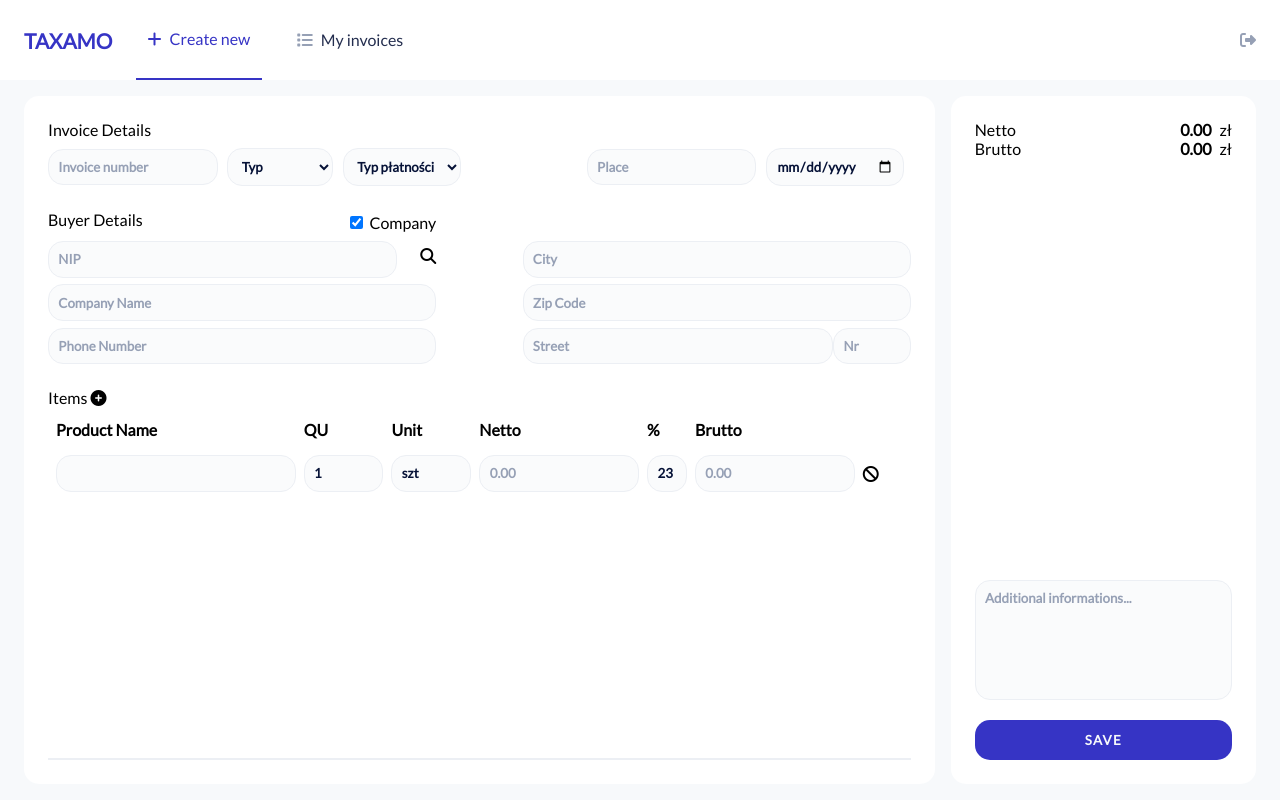
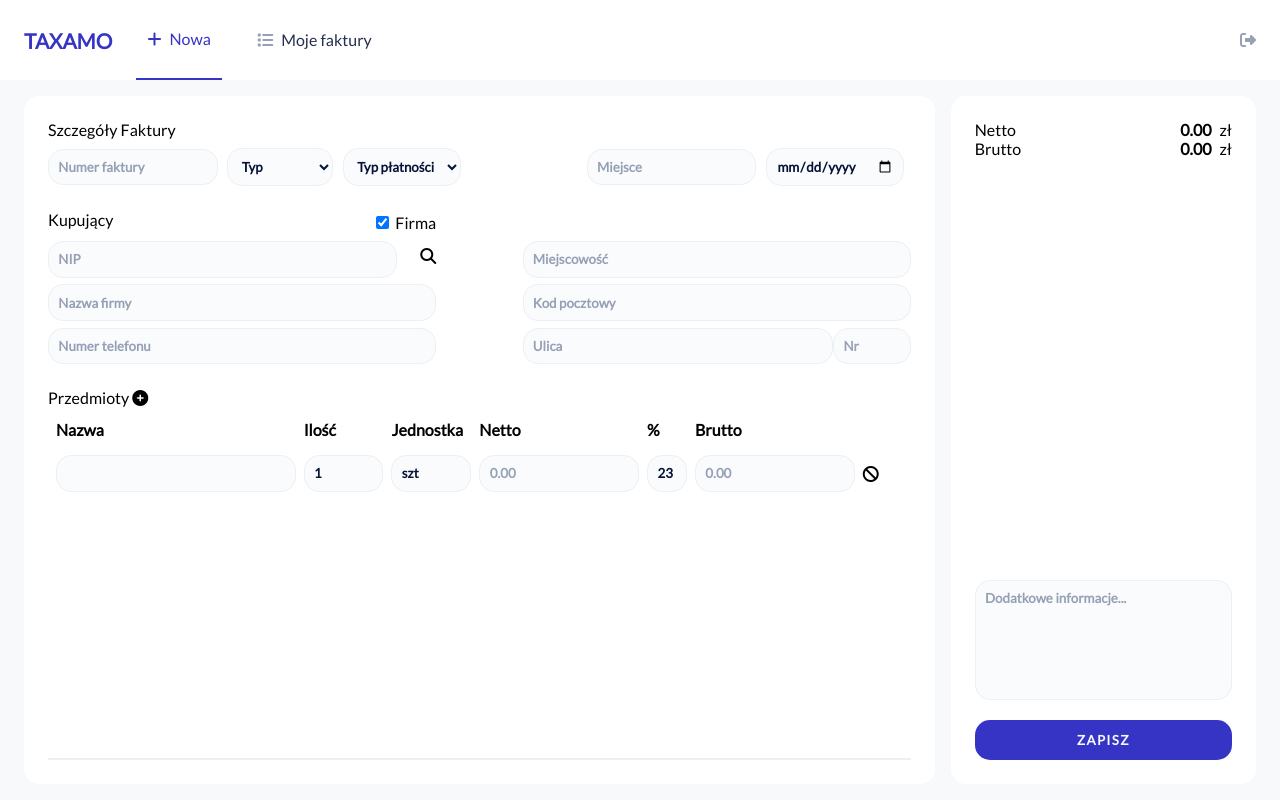
Before and after one commit to fizo99/PAI, a PHP site: page /public/views/new_invoice in a window 1280 px wide. Run offline with PHP 8.4, Linux system fonts and the light colour scheme; some libraries are stand-ins or nearby versions.

Commit message:
# added translation to PL # added spinner animations on success/failure of async operations

```diff
--- a/public/css/commons.css
+++ b/public/css/commons.css
@@ -19,6 +19,8 @@
     --input-text-placeholder: #96A0B5;
 
     --lightblue: #F7F9FB;
+    --fail: #EF595D;
+    --success: #009900;
 }
 
 * {
--- a/public/js/script.js
+++ b/public/js/script.js
@@ -54,16 +54,16 @@ function handleSave() {
         },
         body: JSON.stringify(formData)
     }).then(response => {
-        deactivateSpinner()
         if (response.ok) {
             return response.text()
         } else {
             throw new Error('Something went wrong' + response.text())
         }
     }).then(result => {
-        alert('Success!')
+        spinnerSucces();
     }).catch(err => {
-        alert(err.message)
+        spinnerFailure();
+        console.log(err.message)
     })
 }
 
--- a/public/views/new_invoice.php
+++ b/public/views/new_invoice.php
@@ -3,7 +3,7 @@
 <head>
     <meta charset="utf-8">
     <meta http-equiv="X-UA-Compatible" content="IE=edge">
-    <title>New Invoice</title>
+    <title>Nowa Faktura</title>
     <meta name="description" content="">
     <meta name="viewport" content="width=device-width, initial-scale=1">
     <link href='https://fonts.googleapis.com/css?family=Montserrat' rel='stylesheet'>
@@ -20,11 +20,11 @@
     <section id="nav-buttons-container">
         <a href="new_invoice" class="nav-active">
             <i class="fas fa-plus"></i>
-            <span>Create new</span>
+            <span>Nowa</span>
         </a>
         <a href="my_invoices">
             <i class="fas fa-list"></i>
-            <span>My invoices</span>
+            <span>Moje faktury</span>
         </a>
         <a href="logout">
             <i class="fas fa-sign-out-alt"></i>
@@ -36,10 +36,10 @@
         <section id="left-bar">
             <form id="invoice-form">
                 <section id="invoice-details-container">
-                    <label class="w100" id="invoice-details-label">Invoice Details</label>
+                    <label class="w100" id="invoice-details-label">Szczegóły Faktury</label>
                     <section class="flex row ver-space-between w100">
                         <section>
-                            <input type="text" name="invoice_nr" placeholder="Invoice number" required>
+                            <input type="text" name="invoice_nr" placeholder="Numer faktury" required>
                             <select name="invoice_type" required>
                                 <option value="" disabled selected hidden>Typ</option>
                                 <option value="VAT">VAT</option>
@@ -52,18 +52,18 @@
                             </select>
                         </section>
                         <section>
-                            <input type="text" name="place" placeholder="Place" required>
-                            <input type="date" name="date" placeholder="Date" required>
+                            <input type="text" name="place" placeholder="Miejsce" required>
+                            <input type="date" name="date" required>
                         </section>
                     </section>
                 </section>
                 <section class="mt-15" id="buyer-details-container">
                     <div class="w100">
                         <div class="flex row hor-space-between w45">
-                            <label id="buyer-details-label">Buyer Details</label>
+                            <label id="buyer-details-label">Kupujący</label>
                             <div class="flex row hor-center ver-center">
                                 <input type="checkbox" id="is_company" name="is_company" checked>
-                                <span>Company</span>
+                                <span>Firma</span>
                             </div>
                         </div>
                     </div>
@@ -73,32 +73,32 @@
                                    placeholder="NIP" required>
                             <i class="fa fa-search" onclick="findNIP()"></i>
                         </div>
-                        <input id='invoice-company-name' type="text" name="company_name" placeholder="Company Name"
+                        <input id='invoice-company-name' type="text" name="company_name" placeholder="Nazwa firmy"
                                required>
-                        <input type="text" name="phone_nr" placeholder="Phone Number">
+                        <input type="text" name="phone_nr" placeholder="Numer telefonu">
                     </section>
                     <section class="flex col w45">
-                        <input id='invoice-city' type="text" name="city" placeholder="City" required>
-                        <input id='invoice-zip' type="text" name="zip_code" placeholder="Zip Code" required>
+                        <input id='invoice-city' type="text" name="city" placeholder="Miejscowość" required>
+                        <input id='invoice-zip' type="text" name="zip_code" placeholder="Kod pocztowy" required>
                         <div class="flex row hor-center ver-center w100">
                             <input class="w80" id='invoice-street-name' type="text" name="street_name"
-                                   placeholder="Street" required>
+                                   placeholder="Ulica" required>
                             <input class="w20" id='invoice-street-nr' type="text" name="street_nr" placeholder="Nr"
                                    required>
                         </div>
                     </section>
                 </section>
                 <label id="items-label" class="mt-15">
-                    <span>Items</span>
+                    <span>Przedmioty</span>
                     <i id='item-add-button' class="fas fa-plus-circle"></i>
                 </label>
                 <section id="invoice-items-container">
                     <table class="w100" id="items">
                         <thead class="w100">
                         <tr>
-                            <th class="w30">Product Name</th>
-                            <th class="w10">QU</th>
-                            <th class="w10">Unit</th>
+                            <th class="w30">Nazwa</th>
+                            <th class="w10">Ilość</th>
+                            <th class="w10">Jednostka</th>
                             <th class="w20">Netto</th>
                             <th class="w5">%</th>
                             <th class="w20">Brutto</th>
@@ -140,8 +140,8 @@
                     </span>
                 </section>
             </section>
-            <textarea class="mt-15" id="additional-informations" placeholder="Additional informations..." type="text"></textarea>
-            <button id="save" class="btn-blue mt-15" onclick="processSave()">SAVE</button>
+            <textarea class="mt-15" id="additional-informations" placeholder="Dodatkowe informacje..."></textarea>
+            <button id="save" class="btn-blue mt-15" onclick="processSave()">ZAPISZ</button>
         </section>
     </div>
 </main>
```
Also changed, not shown: other parts of public/css/commons.css (+38 -1 lines), public/js/common.js (+39 -1 lines), public/js/invoicesList.js (+15 -13 lines), public/views/login.php (+4 -4 lines), public/views/my_invoices.php (+7 -7 lines), public/views/register.php (+14 -14 lines), README.md.
